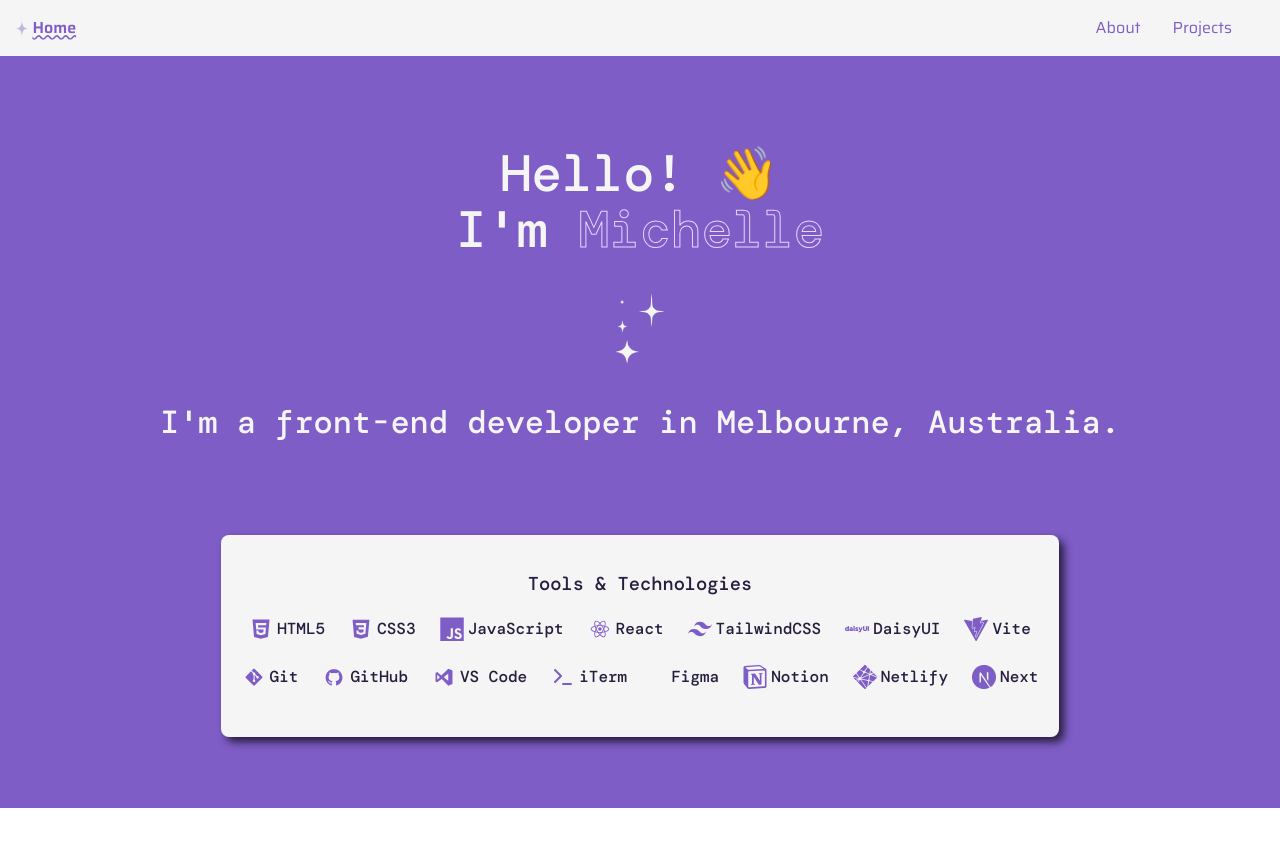
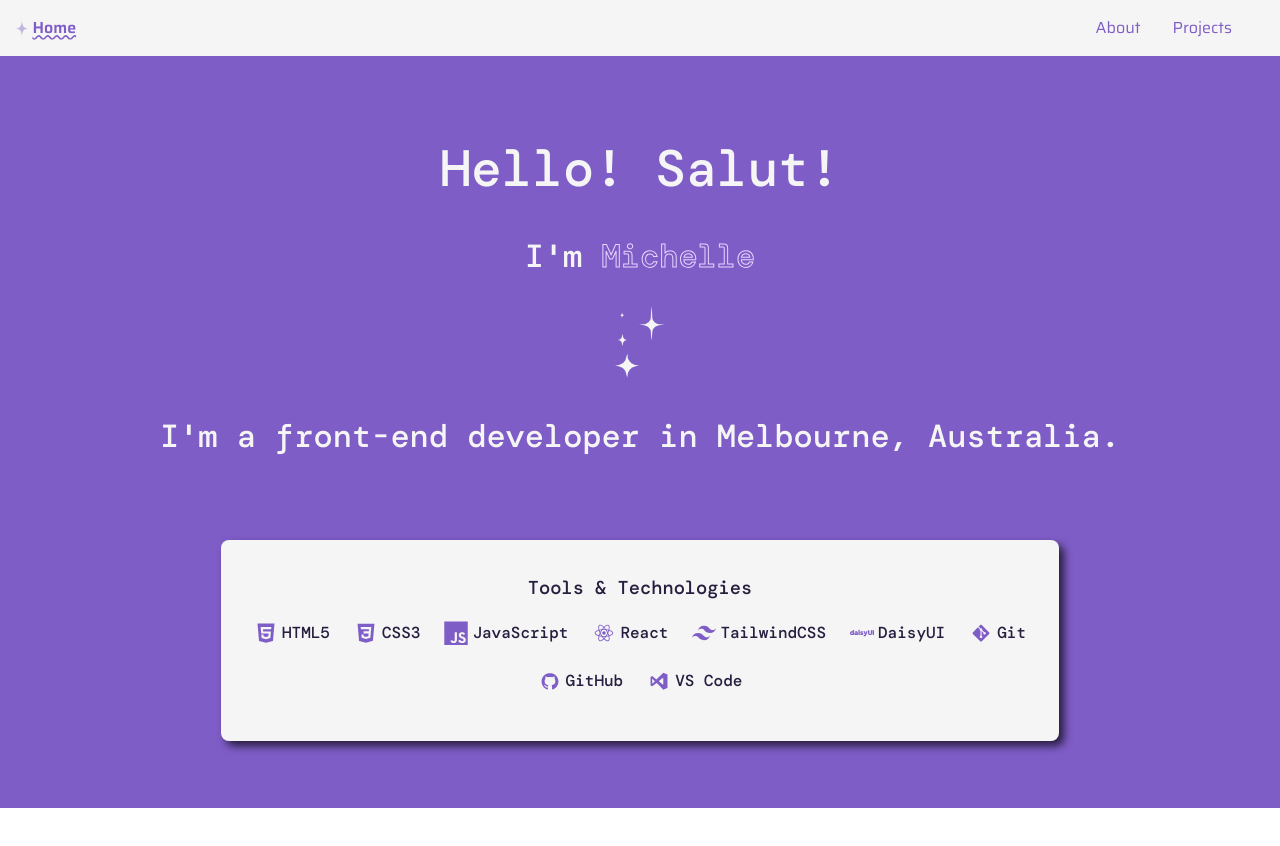
Before and after one commit to mchlol/portfolio-23, a React (Vite) app: page / in a window 1280 px wide. Shown: the top 846 px of the page. Built offline with nearby package versions, Linux system fonts and the light colour scheme; some icons are missing.

Commit message:
update favicon

```diff
--- a/index.html
+++ b/index.html
@@ -3,7 +3,7 @@
 
 <head>
   <meta charset="UTF-8" />
-  <link rel="icon" type="image/svg+xml" href="/star-solid.svg" />
+  <link rel="icon" type="image/svg+xml" href="/icon.png" />
   <meta name="viewport" content="width=device-width, initial-scale=1.0" />
   <script src="https://kit.fontawesome.com/1aa887c412.js" crossorigin="anonymous"></script>
   <title>Michelle Brown - Front-end Developer Melbourne</title>
--- a/src/App.css
+++ b/src/App.css
@@ -183,6 +183,16 @@ section {
   align-items: stretch;
   gap: 1.5em;
   font-family: var(--DMmono);
+}
+
+.tools-secondary {
+  font-size: 0.75rem;
+  gap: 1em;
+  margin-top: 1.5rem;
+}
+
+.tools-secondary::before {
+  content: "also:"
 }
 
 .tools-container-icons svg {
--- a/src/pages/Hero.jsx
+++ b/src/pages/Hero.jsx
@@ -17,10 +17,10 @@ export default function Hero() {
         <div className="hero--content">
 
             <div className="hero--text">
-                <h1>Hello! 👋
-                <br />
-                I'm <span className="text-outline">Michelle</span>
-                </h1>
+                <h1>Hello! Salut!</h1>
+
+                <h2>I'm <span className="text-outline">Michelle</span>
+                </h2>
                 <img className="sparks" src={SparksSmall} alt="sparkles"/>
 
                 <h2>I'm a front-end developer in Melbourne, Australia.</h2>
@@ -37,17 +37,20 @@ export default function Hero() {
                     <span><DiReact /> React</span>
                     <span><SiTailwindcss /> TailwindCSS</span>
                     <span><SiDaisyui /> DaisyUI</span>
-                    <span> <SiVite /> Vite</span>
                     <span><DiGit /> Git</span>
                     <span><DiGithubBadge /> GitHub</span>
                     <span><DiVisualstudio /> VS Code</span>
+                </div>
+                {/* <br />
+                <div className="tools-container-icons tools-secondary">
+                    <span> <SiVite /> Vite</span>
                     <span><FiTerminal /> iTerm</span>
                     <span><FaFigma /> Figma</span>
                     <span><SiNotion /> Notion</span>
                     <span><SiNetlify /> Netlify</span>
-                    {/* <span><SiWordpress /> WordPress</span> */}
+                    <span><SiWordpress /> WordPress</span>
                     <span><SiNextdotjs /> Next</span>
-                </div>
+                </div> */}
 
             </div>
 
```
Also changed, not shown: public/icon.png (added).
